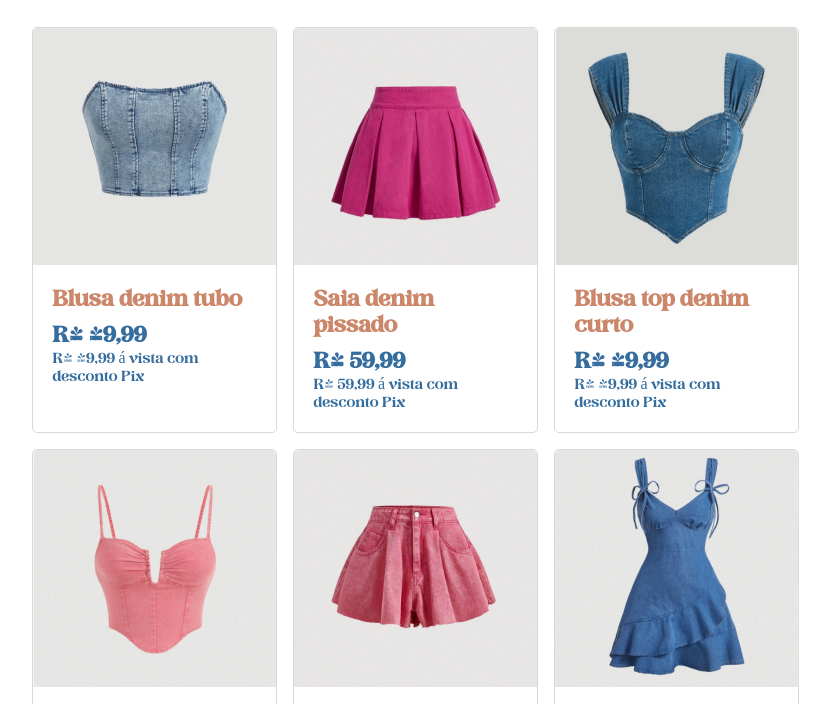
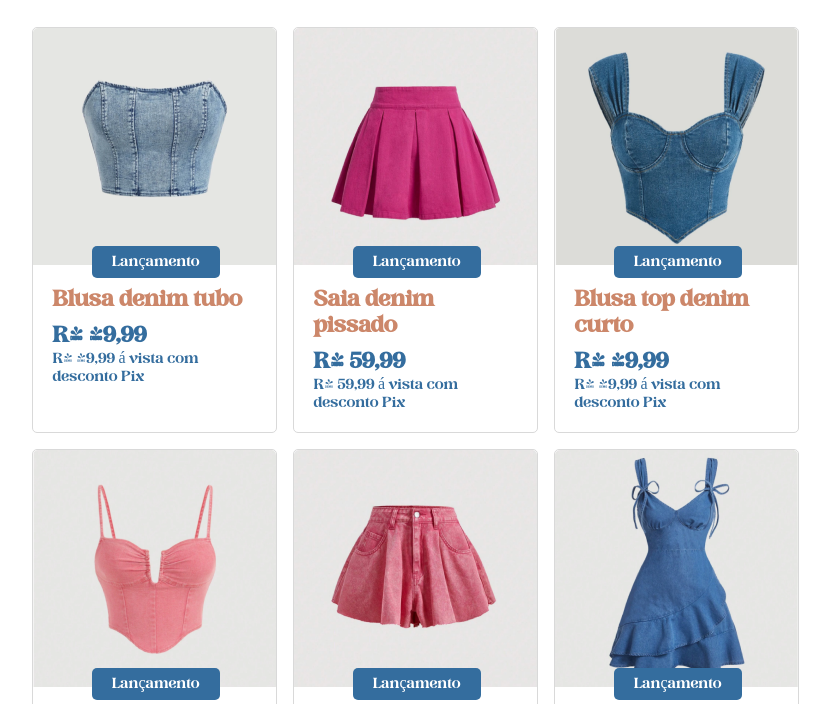
Before and after one commit to LuizFernando110/Atividade-Irlan, a plain HTML site: page index.html in a window 1280 px wide. Shown: the part 656-1360 px from the top of the page, without its empty margins (225-1055 px from the left). Drawn offline with Linux system fonts and the light colour scheme.

Commit message:
Adicionado as tags  "Lançamento" e "Promoção"

```diff
--- a/index.html
+++ b/index.html
@@ -60,6 +60,9 @@
                 <div class="produto">
                     <img src="content/imagens/produto-1.png" alt="Foto de um produto">
                     <div class="pro-info">
+                        <div class="tag">
+                            <p>Lançamento</p>
+                        </div>
                         <h3>Blusa denim tubo</h3>
                         <h4>R$ 49,99</h4>
                         <p>R$ 49,99 á vista com desconto Pix</p>
@@ -68,7 +71,9 @@
 
                 <div class="produto">
                     <img src="content/imagens/produto-2.png" alt="Foto de um produto">
-
+                    <div class="tag">
+                        <p>Lançamento</p>
+                    </div>
                     <div class="pro-info">
                         <h3>Saia denim pissado</h3>
                         <h4>R$ 59,99</h4>
@@ -78,7 +83,9 @@
 
                 <div class="produto">
                     <img src="content/imagens/produto-3.png" alt="Foto de um produto">
-
+                    <div class="tag">
+                        <p>Lançamento</p>
+                    </div>
                     <div class="pro-info">
                         <h3>Blusa top denim curto</h3>
                         <h4>R$ 49,99</h4>
@@ -88,7 +95,9 @@
 
                 <div class="produto">
                     <img src="content/imagens/produto-4.png" alt="Foto de um produto">
-
+                    <div class="tag">
+                        <p>Lançamento</p>
+                    </div>
                     <div class="pro-info">
                         <h3>Blusa top denim tubo</h3>
                         <h4>R$ 49,99</h4>
@@ -98,7 +107,9 @@
 
                 <div class="produto">
                     <img src="content/imagens/produto-5.png" alt="Foto de um produto">
-
+                    <div class="tag">
+                        <p>Lançamento</p>
+                    </div>
                     <div class="pro-info">
                         <h3>Short-saia denim rodado</h3>
                         <h4>R$ 69,99</h4>
@@ -108,7 +119,9 @@
 
                 <div class="produto">
                     <img src="content/imagens/produto-6.png" alt="Foto de um produto">
-
+                    <div class="tag">
+                        <p>Lançamento</p>
+                    </div>
                     <div class="pro-info">
                         <h3>Vestido denim rodado</h3>
                         <h4>R$ 49,99</h4>
@@ -118,7 +131,9 @@
 
                 <div class="produto">
                     <img src="content/imagens/produto-7.png" alt="Foto de um produto">
-
+                    <div class="tag">
+                        <p>Lançamento</p>
+                    </div>
                     <div class="pro-info">
                         <h3>Blusa top denim coração</h3>
                         <h4>R$ 49,99</h4>
@@ -128,6 +143,9 @@
 
                 <div class="produto">
                     <img src="content/imagens/produto-8.png" alt="Foto de um produto">
+                    <div class="tag">
+                        <p>Lançamento</p>
+                    </div>
                     <div class="pro-info">
                         <h3>Saia denim plissado Jeans</h3>
                         <h4 id="acabou">Este acabou</h4>
@@ -155,7 +173,9 @@
             <div class="produtos">
                 <div class="produto">
                     <img src="content/imagens/promo-1.png" alt="Foto de um produto">
-
+                    <div class="tag">
+                        <p>Promoção</p>
+                    </div>
                     <div class="pro-info">
                         <h3>Calça flar laços</h3>
                         <h4>R$ 79,99</h4>
@@ -165,7 +185,9 @@
 
                 <div class="produto">
                     <img src="content/imagens/promo-2.png" alt="Foto de um produto">
-
+                    <div class="tag">
+                        <p>Promoção</p>
+                    </div>
                     <div class="pro-info">
                         <h3>Blusa top laços</h3>
                         <h4>R$ 59,99</h4>
@@ -175,7 +197,9 @@
 
                 <div class="produto">
                     <img src="content/imagens/promo-3.png" alt="Foto de um produto">
-
+                    <div class="tag">
+                        <p>Promoção</p>
+                    </div>
                     <div class="pro-info">
                         <h3>Vestido rodado lumin</h3>
                         <h4>R$ 69,99</h4>
@@ -185,7 +209,9 @@
 
                 <div class="produto">
                     <img src="content/imagens/promo-4.png" alt="Foto de um produto">
-
+                    <div class="tag">
+                        <p>Promoção</p>
+                    </div>
                     <div class="pro-info">
                         <h3>Blusa top lumin</h3>
                         <h4>R$ 49,99</h4>
--- a/style.css
+++ b/style.css
@@ -231,6 +231,7 @@ nav hr{
     border: solid 1px var(--cinza);
     width: 24.3rem;
     border-radius: 0.5rem;
+    position: relative;
 }
 
 .pro-info h3{
@@ -443,3 +444,25 @@ footer hr{
     padding-bottom: 3rem;
     margin-top: 5rem;
 }
+
+.tag{
+    background-color: var(--azul);
+    border-radius: 0.5rem;
+    width: 8.8rem;
+    height: 2.2rem;
+    display: flex;
+    align-items: center;
+    justify-content: center;
+    position: absolute;
+    padding: 0.5rem 2rem;
+    transform: translate(50%, 50%);
+    left: -2%;
+    top: 50%;
+}
+
+.tag p{
+    color: white;
+    font-family: var(--postre);
+    font-size: 1.6rem;
+    font-weight: 400;
+}
```
